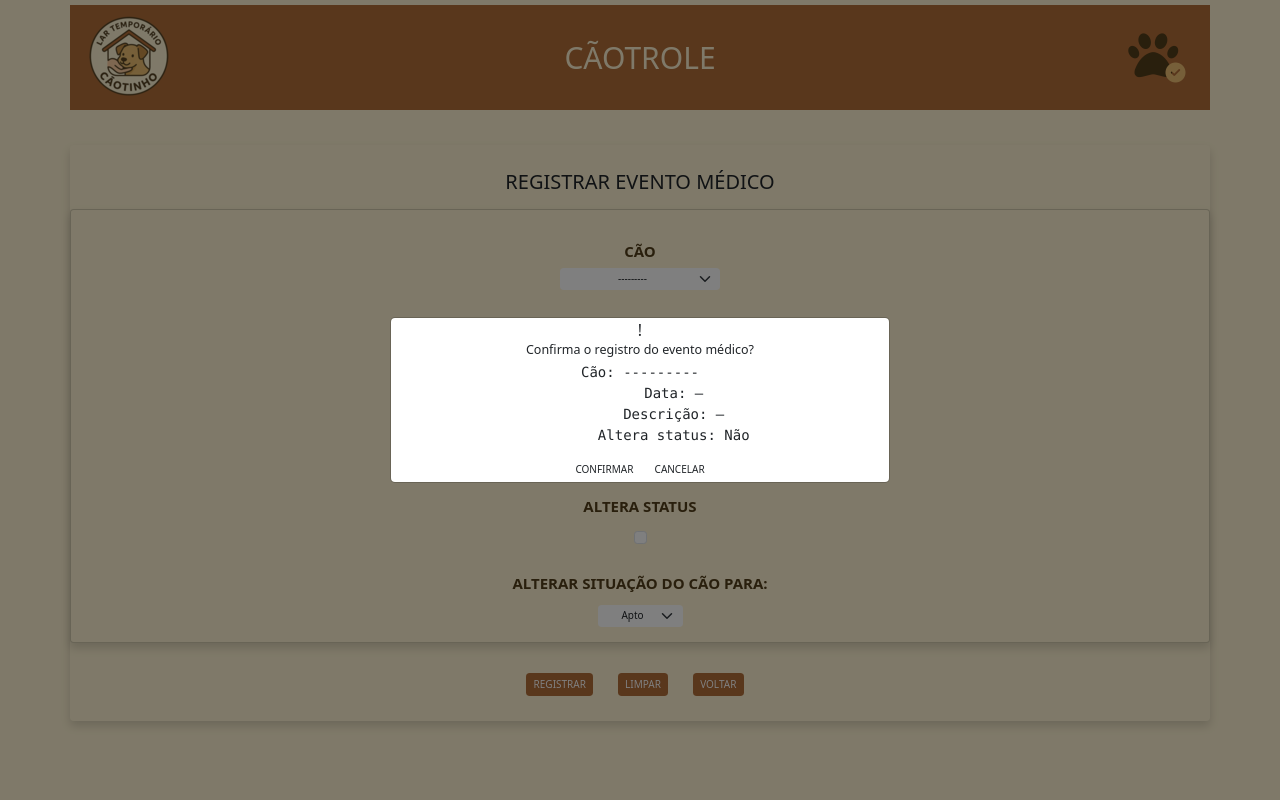
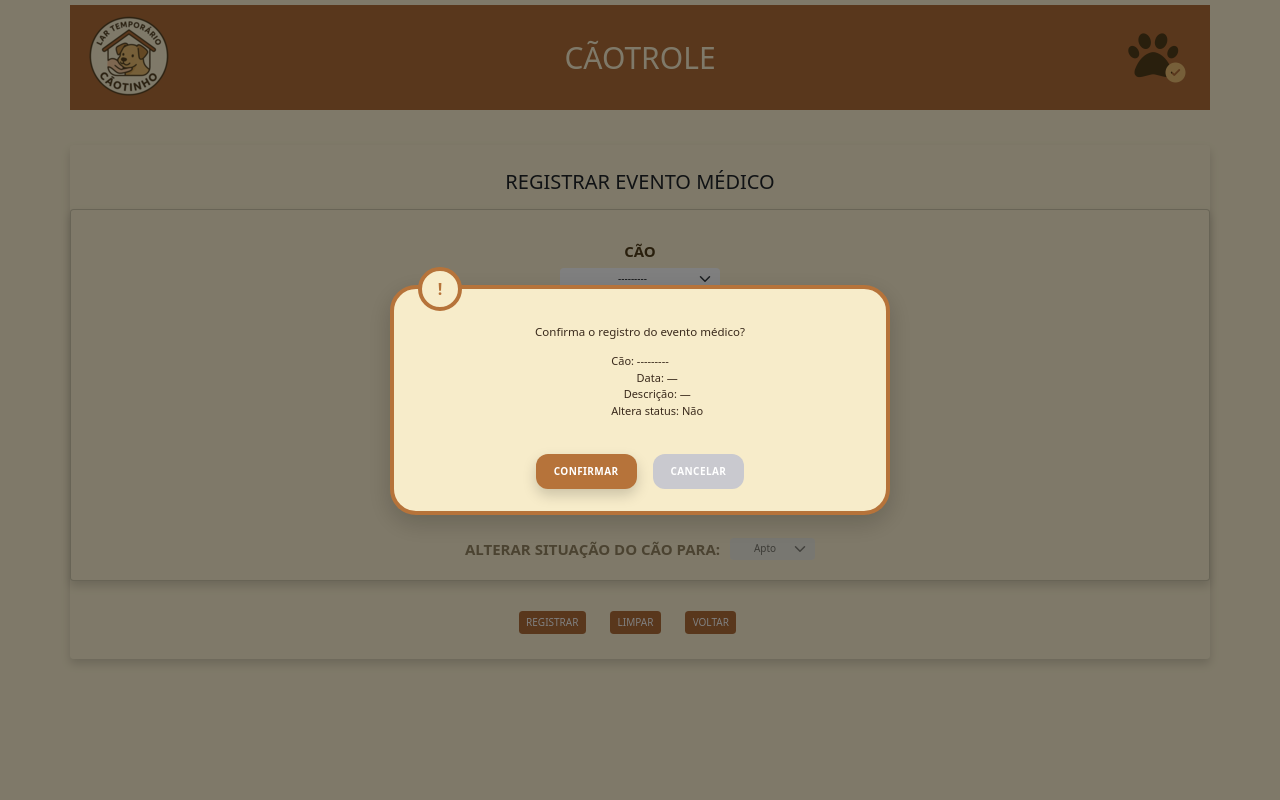
Before and after one commit to iaramariano/projetointegrador2, a Django app: page /dog_medical_event in a window 1280 px wide, after a click on "REGISTRAR". Run offline with Django 5.2, Linux system fonts and the light colour scheme; the visitor is signed in with stand-in values (Sample User, id 1); data that the repository does not hold is empty; some libraries are stand-ins or nearby versions.

Commit message:
wip: estilização do modal de confirmação de registro, limite de caracteres descrição evento médico e habilita/desabilita alterar situação cão

```diff
--- a/pets/forms.py
+++ b/pets/forms.py
@@ -65,6 +65,17 @@ class SectorModForm(forms.ModelForm):
 
 
 class MedicalEventForm(forms.ModelForm):
+    event = forms.CharField(
+        max_length=200,
+        widget=forms.Textarea(attrs={
+            "rows": 3,
+            "cols": 40,
+            "class": "form-control text-center form-field-lg",
+            "placeholder": "Descreva o evento médico",
+            "maxlength": 20,   # também manda pro HTML
+        })
+    )
+
     class Meta:
         model = MedicalEventMod
         fields = ['patient','event','event_date','change_status']
--- a/pets/templates/pets/pages/dog_med_event_reg.html
+++ b/pets/templates/pets/pages/dog_med_event_reg.html
@@ -25,67 +25,31 @@
 
         </div>
 
-    <div class="row mt-3">
-
-        <div class="text-center">
-
-            <button type="button"
-                class="btn btn-primary mb-3 mt-3 me-3 btn-login"
-                data-bs-toggle="modal"
-                data-bs-target="#confirmModal">
-                    REGISTRAR
-            </button>
-            <button type="reset" class="btn btn-primary ms-3 mb-3 mt-3 me-3 btn-login" id="btn_limpar">LIMPAR</button>
-            <a href={% url 'pet:panel' %} role="button" class="btn btn-primary ms-3 me-3 mb-3 mt-3 btn-login" id="btn_voltar">VOLTAR</a>
     </form>
 
-        <div class="modal fade" id="confirmModal" tabindex="-1" aria-hidden="true">
-        <div class="modal-dialog modal-dialog-centered">
-            <div class="modal-content brand-modal">
-            <div class="brand-modal__wrap">
-                <div class="brand-modal__icon">!</div>
+    {% include "pets/partials/modal_reg_confirmation.html" %}
 
-                <h5 class="brand-modal__title">Confirma o registro do evento médico?</h5>
-
-                <pre class="brand-modal__details" id="confirmDetails">
-        Cão: —
-        Data: —
-        Descrição: —
-                </pre>
-
-                <div class="brand-modal__actions">
-                <button type="button" class="btn btn-brand" id="confirmSubmitBtn">CONFIRMAR</button>
-                <button type="button" class="btn btn-muted" data-bs-dismiss="modal">CANCELAR</button>
-                </div>
-            </div>
-            </div>
-        </div>
-        </div>
-
-        </div>
-
-    </div>
 {% endblock %}
 {% block scripts %}
-<!-- <script src= "{% static 'pets/js/pet_register.js' %}"></script> -->
 
 <script>
-  // util: formata YYYY-MM-DD -> DD/MM/YYYY
     function toBR(dateStr){
         if(!dateStr) return '—';
         const m = /^(\d{4})-(\d{2})-(\d{2})$/.exec(dateStr);
-    return m ? `${m[3]}/${m[2]}/${m[1]}` : dateStr; // se já vier DD/MM/YYYY, mantém
+        return m ? `${m[3]}/${m[2]}/${m[1]}` : dateStr;
+    };
+
+    function selectedText(el){
+        if(!el) return '—';
+        const tag = (el.tagName || '').toUpperCase();
+        if (tag === 'SELECT') {
+            const i = el.selectedIndex;
+            const opt = i >= 0 ? el.options[i] : null;
+            return (opt && (opt.text ?? '').trim()) || '—';
         }
+        return (el.value || '').trim() || '—';
+    };
 
-  function selectedText(selectEl){
-    if(!selectEl) return '—';
-    if (selectEl.tagName === 'SELECT') {
-      const opt = selectEl.options[selectEl.selectedIndex];
-      return (opt && opt.text.trim()) || '—';
-    }
-    // se for um widget custom (ex.: Select2), tenta value
-    return selectEl.value?.trim() || '—';
-  }
 
     const detailsBox = document.getElementById('confirmDetails');
     const confirmBtn  = document.getElementById('confirmSubmitBtn');
@@ -97,6 +61,7 @@
         const dateEl      = document.getElementById('id_event_date');
         const eventEl     = document.getElementById('id_event');
         const statusEl    = document.getElementById('id_change_status'); // checkbox ou select
+        const newStatusEl = document.getElementById('id_new_status'); // select
 
         const dogName   = selectedText(patientEl);
         const dateText  = toBR(dateEl?.value || '');
@@ -104,14 +69,15 @@
         const statusTxt = statusEl
             ? (statusEl.type === 'checkbox'
                 ? (statusEl.checked ? 'Sim' : 'Não')
-          : selectedText(statusEl))
+                : App.selectedText(statusEl))
             : '—';
 
         detailsBox.textContent =
             `Cão: ${dogName}
             Data: ${dateText}
             Descrição: ${descText}
-        Altera status: ${statusTxt}`;
+            Altera status: ${statusTxt}
+            ${statusTxt == 'Sim' ? 'Nova situação: ' : ''}`;
             });
 
             confirmBtn.addEventListener('click', function(){
@@ -119,5 +85,26 @@
             });
 </script>
 
+<script>
+  (function(){
+    const changeEl   = document.getElementById('id_change_status');
+    const aptitudeRow = document.getElementById('aptitudeRow');
+
+    if (!changeEl || !aptitudeRow) return;
+
+    function setEnabled(enabled){
+      aptitudeRow.classList.toggle('is-disabled', !enabled);
+      aptitudeRow.querySelectorAll('input, select, textarea, button').forEach(el => {
+        el.disabled = !enabled;
+      });
+    }
+
+    // estado inicial (caso venha preenchido do servidor)
+    setEnabled(!!changeEl.checked);
+
+    // ao trocar o checkbox/radio
+    changeEl.addEventListener('change', () => setEnabled(!!changeEl.checked));
+  })();
+</script>
 
 {% endblock %}
--- a/pets/templates/pets/partials/med_event_pet.html
+++ b/pets/templates/pets/partials/med_event_pet.html
@@ -1,4 +1,7 @@
-<!-- PRIMEIRA LINHA-->
+<style>
+  .is-disabled { opacity: .6; }
+</style>
+
 <div class="row mt-3 g-3 align-items-center">
     <label for="{{ form.patient.id_for_label }}" class="form-label register-form-title">CÃO</label>
     {{ form.patient }}
@@ -6,7 +9,6 @@
 
 <div class="spacing-row"></div>
 
-<!-- SEGUNDA LINHA -->
 <div class="row mt-3 g-3 align-items-center">
 
     <label for="{{ form.event_date.id_for_label }}" class="form-label register-form-title">DATA DO EVENTO</label>
@@ -23,20 +25,24 @@
 <div class="spacing-row"></div>
 
 <div class="row mt-3 g-3 align-items-center justify-content-center">
-    <div class="=col-auto">
-        <label for="{{ form.change_status.id_for_label }}" class="form-label register-form-title mb-0">ALTERA STATUS</label>
+  <div class="col-auto">
+    <label for="{{ form.change_status.id_for_label }}" class="form-label register-form-title mb-0">ALTERA STATUS?</label>
   </div>
   <div class="col-auto">
-        {{ form.change_status }}
+    {{ form.change_status }} SIM
   </div>
 </div>
-<div class="spacing-row"></div>
-<div class="row mt-3 g-3 align-items-center justify-content-center">
-    <div class="=col-auto">
-        <label for="{{ form.change_status.id_for_label }}" class="form-label register-form-title mb-0">{{ new_status.aptitude.label}}</label>
+
+<div id="aptitudeRow" class="row mt-3 g-3 align-items-center justify-content-center">
+  <div class="col-auto">
+    <label for="{{ new_status.aptitude.id_for_label }}" class="form-label register-form-title mb-0">
+      {{ new_status.aptitude.label }}
+    </label>
   </div>
   <div class="col-auto">
     {{ new_status.aptitude }}
   </div>
 </div>
+
 <div class="spacing-row"></div>
+<div class="spacing-row"></div>
--- /dev/null
+++ b/pets/templates/pets/partials/modal_reg_confirmation.html
@@ -0,0 +1,134 @@
+<style>
+  /* ===== Modal estilizado (escopo local) ===== */
+  .brand-modal {
+    background: transparent;
+    border: none;
+  }
+
+  .brand-modal__wrap{
+    background:#F7ECCA;            /* creme */
+    border:4px solid #B6733A;      /* caramelo */
+    border-radius:26px;
+    padding:28px 24px 22px;
+    position:relative;
+    box-shadow:0 8px 24px rgba(0,0,0,.18);
+  }
+
+  .brand-modal__icon{
+    position:absolute;
+    top:-22px;
+    left:24px;
+    width:44px;
+    height:44px;
+    border-radius:50%;
+    border:4px solid #B6733A;
+    color:#B6733A;
+    display:grid;
+    place-items:center;
+    background:#F7ECCA;
+    font-weight:800;
+    line-height:1;
+  }
+
+  .brand-modal__title{
+    margin:8px 0 14px;
+    font-size:1.15rem;
+    color:#3a2a1c;
+  }
+
+  .brand-modal__details{
+    background:transparent;
+    border:none;
+    color:#3a2a1c;
+    margin:0 0 18px;
+    white-space:pre-wrap;
+    font-family:inherit;
+    font-size:1.1rem;
+  }
+
+  .brand-modal__actions{
+    display:flex;
+    justify-content: center;
+    gap:16px;
+    flex-wrap:wrap;
+  }
+
+  /* Botões do modal */
+  .btn.btn-brand{
+    background:#B6733A;
+    color:#fff;
+    border-radius:12px;
+    padding:10px 18px;
+    font-weight:700;
+    letter-spacing:.04em;
+    border:none;
+    box-shadow:0 6px 14px rgba(0,0,0,.18);
+  }
+  .btn.btn-brand:hover{ filter:brightness(.97); color:#fff; }
+
+  .btn.btn-muted{
+    background:#C9C9CF;
+    color:#fff;
+    border-radius:12px;
+    padding:10px 18px;
+    font-weight:700;
+    letter-spacing:.04em;
+    border:none;
+  }
+  .btn.btn-muted:hover{ filter:brightness(.97); color:#fff; }
+
+  /* Acessibilidade: foco visível */
+  .btn.btn-brand:focus, .btn.btn-muted:focus{
+    outline: 2px solid #533E1A;
+    outline-offset: 2px;
+    box-shadow:none;
+  }
+
+  /* Preferência do usuário por menos animações */
+  @media (prefers-reduced-motion: reduce){
+    .brand-modal__wrap{ transition:none; }
+    .btn.btn-brand, .btn.btn-muted{ transition:none; }
+  }
+
+  /* Responsivo */
+  @media (max-width: 480px){
+    .brand-modal__wrap{ padding:22px 18px 18px; }
+    .brand-modal__title{ font-size:1.05rem; }
+    .brand-modal__details{ font-size:.95rem; }
+  }
+</style>
+
+<div class="row mt-3">
+
+    <div class="text-center">
+
+        <button type="button"
+            class="btn btn-primary mb-3 mt-3 me-3 btn-login"
+            data-bs-toggle="modal"
+            data-bs-target="#confirmModal">
+                REGISTRAR
+        </button>
+        <button type="reset" class="btn btn-primary ms-3 mb-3 mt-3 me-3 btn-login" id="btn_limpar">LIMPAR</button>
+        <a href={% url 'pet:panel' %} role="button" class="btn btn-primary ms-3 me-3 mb-3 mt-3 btn-login" id="btn_voltar">VOLTAR</a>
+    </form>
+
+    <div class="modal fade" id="confirmModal" tabindex="-1" aria-hidden="true">
+    <div class="modal-dialog modal-dialog-centered">
+        <div class="modal-content brand-modal">
+        <div class="brand-modal__wrap">
+            <div class="brand-modal__icon">!</div>
+
+            <h5 class="brand-modal__title">Confirma o registro do evento médico?</h5>
+
+            <pre class="brand-modal__details" id="confirmDetails">
+                -
+            </pre>
+
+            <div class="brand-modal__actions">
+            <button type="button" class="btn btn-brand" id="confirmSubmitBtn">CONFIRMAR</button>
+            <button type="button" class="btn btn-muted" data-bs-dismiss="modal">CANCELAR</button>
+            </div>
+        </div>
+        </div>
+    </div>
+</div>
```
Also changed, not shown: pets/templates/pets/pages/sector_med_event_reg.html (+51 -11 lines). Lines whose indentation alone changed are shown as unchanged.
